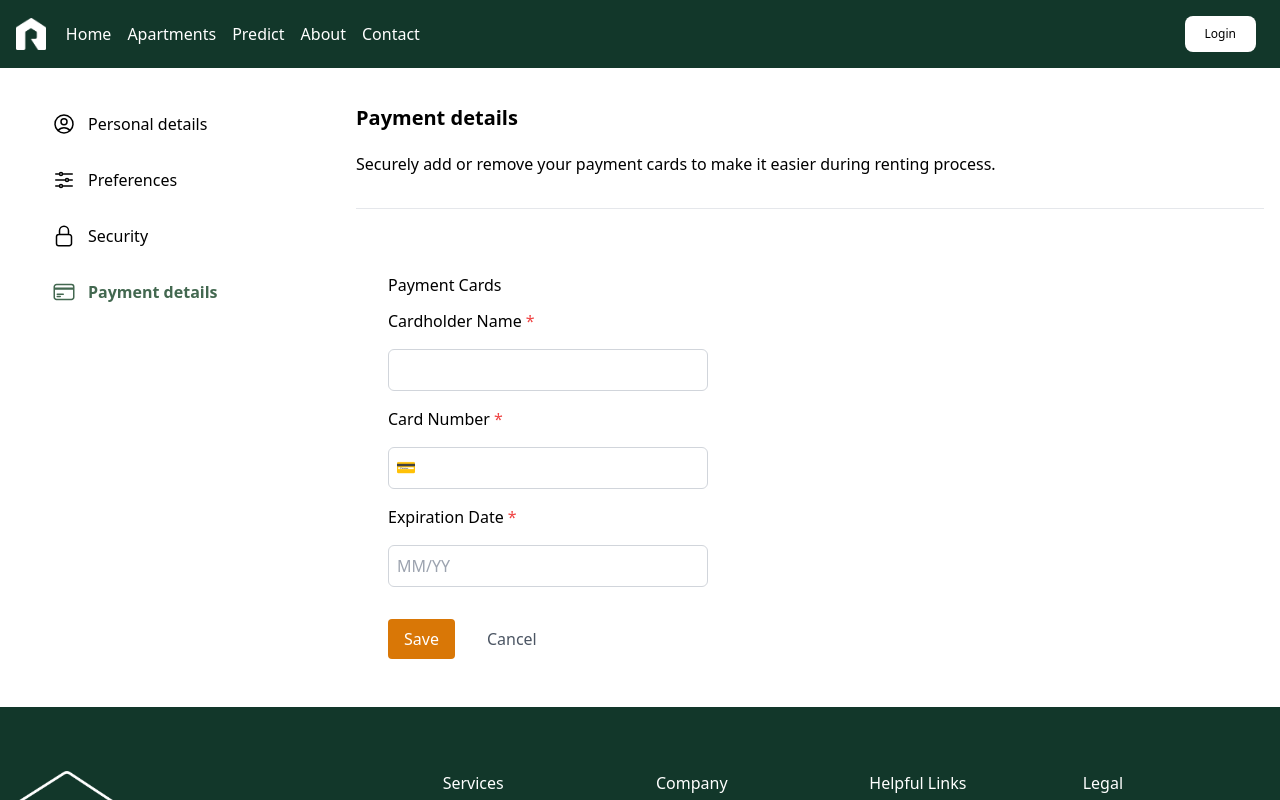
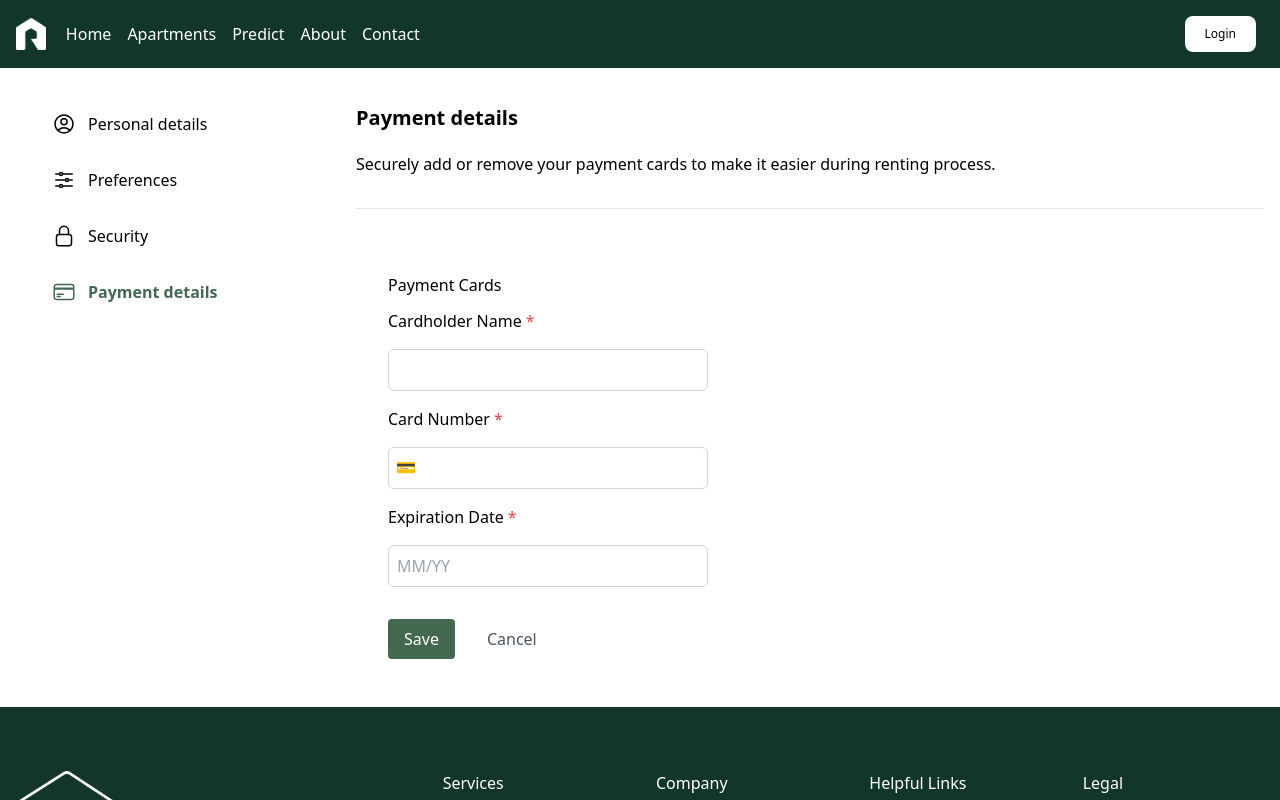
Before and after one commit to srahabib/RentalApp, a Next.js app: page /PaymentDetails in a window 1280 px wide. Both pictures are taken after a click on the button "Add Card". Shown: the top 800 px of the page. Built offline with nearby package versions, Linux system fonts and the light colour scheme.

Commit message:
Update AddCardButton.jsx

```diff
--- a/src/components/AddCardButton/AddCardButton.jsx
+++ b/src/components/AddCardButton/AddCardButton.jsx
@@ -125,7 +125,7 @@ const AddCardButton = () => {
                         <div className="flex gap-4 mt-4">
                             <button
                                 onClick={handleSaveClick}
-                                className="bg-amber-600 text-white px-4 py-2 rounded"
+                                className="bg-green2 text-white px-4 py-2 rounded"
                             >
                                 Save
                             </button>
```
